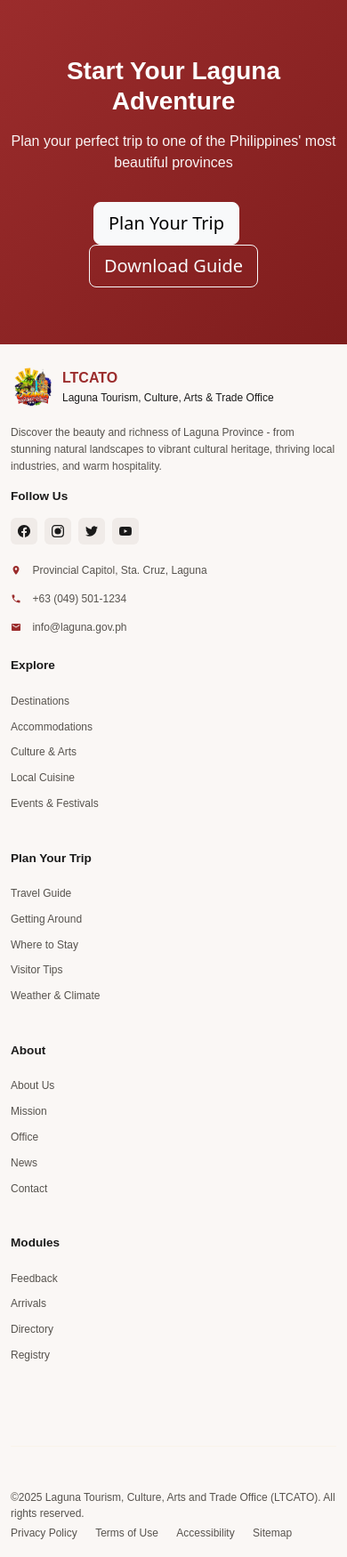
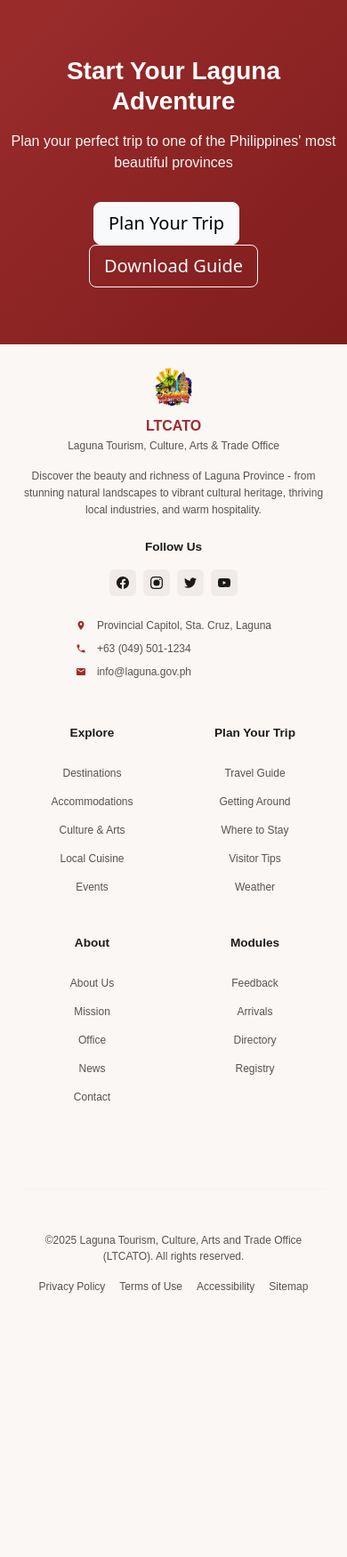
Before and after one commit to LTCATO/ltcato, a Flask app: page / in a window 390 px wide. Shown: the part 2668-4418 px from the top of the page at 89% size. After the commit the page ends 4121 px from the top, so only its background shows below. Run offline with Flask 3, Linux system fonts and the light colour scheme; some libraries are stand-ins or nearby versions.

Commit message:
Fix: Mobile Responsive

```diff
--- a/templates/include/footer.html
+++ b/templates/include/footer.html
@@ -1,42 +1,43 @@
-<footer class="footer" style="background-color: var(--primary); color: var(--primary-foreground); font-family: var(--font-sans); padding: 4rem 0 2rem 0;">
-  <div class="container-fluid">
+<footer class="footer" style="background-color: var(--background); color: var(--foreground); font-family: var(--font-sans); padding: 4rem 0 2rem 0;">
+  <div class="container-fluid px-4 px-xl-5">
     <!-- Main Footer Links -->
-    <div class="row">
+    <div class="row text-center text-lg-start">
+
       <!-- LTCATO Information -->
-      <div class="col-lg-5 col-md-6 mb-4">
+      <div class="col-lg-4 col-md-12 mb-5 mb-lg-0">
         <div class="footer-menu">
-          <div class="d-flex align-items-center mb-3">
-            <img src="{{ url_for('static', filename='images/ltcato-logo.png') }}" alt="LTCATO Logo" height="50" class="me-2">
+          <div class="d-flex flex-column flex-lg-row align-items-center justify-content-center justify-content-lg-start mb-3">
+            <img src="{{ url_for('static', filename='images/ltcato-logo.png') }}" alt="LTCATO Logo" height="50" class="mb-2 mb-lg-0 me-lg-3">
             <div>
               <h4 style="color: var(--primary); font-weight: 600; margin-bottom: 0.25rem;">LTCATO</h4>
-              <p style="font-size: 0.875rem; margin-bottom: 0;">Laguna Tourism, Culture, Arts & Trade Office</p>
+              <p style="font-size: 0.875rem; margin-bottom: 0; color: var(--muted-foreground);">Laguna Tourism, Culture, Arts & Trade Office</p>
             </div>
           </div>
 
-          <p style="color: var(--muted-foreground); line-height: 1.6; margin-bottom: 1rem;">
+          <p style="color: var(--muted-foreground); line-height: 1.6; margin-bottom: 1.5rem; max-width: 100%;">
             Discover the beauty and richness of Laguna Province - from stunning natural landscapes to vibrant cultural heritage, thriving local industries, and warm hospitality.
           </p>
 
           <!-- Social Media Links -->
-          <div class="social-links mb-3">
+          <div class="social-links mb-4">
             <h5 style="color: var(--foreground); font-weight: 600; font-size: 1rem; margin-bottom: 1rem;">Follow Us</h5>
-            <div class="d-flex gap-2">
-              <a href="#" class="btn" style="background-color: var(--muted); color: var(--foreground); width: 40px; height: 40px; padding: 0; display: flex; align-items: center; justify-content: center; border-radius: var(--radius); transition: all 0.3s ease;">
+            <div class="d-flex gap-2 justify-content-center justify-content-lg-start">
+              <a href="#" class="btn border-0" style="background-color: var(--muted); color: var(--foreground); width: 40px; height: 40px; padding: 0; display: flex; align-items: center; justify-content: center; border-radius: var(--radius); transition: all 0.3s ease;">
                 <svg width="18" height="18" viewBox="0 0 24 24" fill="currentColor">
                   <path d="M24 12.073c0-6.627-5.373-12-12-12s-12 5.373-12 12c0 5.99 4.388 10.954 10.125 11.854v-8.385H7.078v-3.47h3.047V9.43c0-3.007 1.792-4.669 4.533-4.669 1.312 0 2.686.235 2.686.235v2.953H15.83c-1.491 0-1.956.925-1.956 1.874v2.25h3.328l-.532 3.47h-2.796v8.385C19.612 23.027 24 18.062 24 12.073z"/>
                 </svg>
               </a>
-              <a href="#" class="btn" style="background-color: var(--muted); color: var(--foreground); width: 40px; height: 40px; padding: 0; display: flex; align-items: center; justify-content: center; border-radius: var(--radius); transition: all 0.3s ease;">
+              <a href="#" class="btn border-0" style="background-color: var(--muted); color: var(--foreground); width: 40px; height: 40px; padding: 0; display: flex; align-items: center; justify-content: center; border-radius: var(--radius); transition: all 0.3s ease;">
                 <svg width="18" height="18" viewBox="0 0 24 24" fill="currentColor">
                   <path d="M12 2.163c3.204 0 3.584.012 4.85.07 3.252.148 4.771 1.691 4.919 4.919.058 1.265.069 1.645.069 4.849 0 3.205-.012 3.584-.069 4.849-.149 3.225-1.664 4.771-4.919 4.919-1.266.058-1.644.07-4.85.07-3.204 0-3.584-.012-4.849-.07-3.26-.149-4.771-1.699-4.919-4.92-.058-1.265-.07-1.644-.07-4.849 0-3.204.013-3.583.07-4.849.149-3.227 1.664-4.771 4.919-4.919 1.266-.057 1.645-.069 4.849-.069zm0-2.163c-3.259 0-3.667.014-4.947.072-4.358.2-6.78 2.618-6.98 6.98-.059 1.281-.073 1.689-.073 4.948 0 3.259.014 3.668.072 4.948.2 4.358 2.618 6.78 6.98 6.98 1.281.058 1.689.072 4.948.072 3.259 0 3.668-.014 4.948-.072 4.354-.2 6.782-2.618 6.979-6.98.059-1.28.073-1.689.073-4.948 0-3.259-.014-3.667-.072-4.947-.196-4.354-2.617-6.78-6.979-6.98-1.281-.059-1.69-.073-4.949-.073zM5.838 12a6.162 6.162 0 1 1 12.324 0 6.162 6.162 0 0 1-12.324 0zM12 16a4 4 0 1 1 0-8 4 4 0 0 1 0 8zm4.965-10.405a1.44 1.44 0 1 1 2.881.001 1.44 1.44 0 0 1-2.881-.001z"/>
                 </svg>
               </a>
-              <a href="#" class="btn" style="background-color: var(--muted); color: var(--foreground); width: 40px; height: 40px; padding: 0; display: flex; align-items: center; justify-content: center; border-radius: var(--radius); transition: all 0.3s ease;">
+              <a href="#" class="btn border-0" style="background-color: var(--muted); color: var(--foreground); width: 40px; height: 40px; padding: 0; display: flex; align-items: center; justify-content: center; border-radius: var(--radius); transition: all 0.3s ease;">
                 <svg width="18" height="18" viewBox="0 0 24 24" fill="currentColor">
                   <path d="M23.953 4.57a10 10 0 01-2.825.775 4.958 4.958 0 002.163-2.723c-.951.555-2.005.959-3.127 1.184a4.92 4.92 0 00-8.384 4.482C7.69 8.095 4.067 6.13 1.64 3.162a4.822 4.822 0 00-.666 2.475c0 1.71.87 3.213 2.188 4.096a4.904 4.904 0 01-2.228-.616v.06a4.923 4.923 0 003.946 4.827 4.996 4.996 0 01-2.212.085 4.936 4.936 0 004.604 3.417 9.867 9.867 0 01-6.102 2.105c-.39 0-.779-.023-1.17-.067a13.995 13.995 0 007.557 2.209c9.053 0 13.998-7.496 13.998-13.985 0-.21 0-.42-.015-.63A9.935 9.935 0 0024 4.59z"/>
                 </svg>
               </a>
-              <a href="#" class="btn" style="background-color: var(--muted); color: var(--foreground); width: 40px; height: 40px; padding: 0; display: flex; align-items: center; justify-content: center; border-radius: var(--radius); transition: all 0.3s ease;">
+              <a href="#" class="btn border-0" style="background-color: var(--muted); color: var(--foreground); width: 40px; height: 40px; padding: 0; display: flex; align-items: center; justify-content: center; border-radius: var(--radius); transition: all 0.3s ease;">
                 <svg width="18" height="18" viewBox="0 0 24 24" fill="currentColor">
                   <path d="M23.498 6.186a3.016 3.016 0 0 0-2.122-2.136C19.505 3.545 12 3.545 12 3.545s-7.505 0-9.377.505A3.017 3.017 0 0 0 .502 6.186C0 8.07 0 12 0 12s0 3.93.502 5.814a3.016 3.016 0 0 0 2.122 2.136c1.871.505 9.376.505 9.376.505s7.505 0 9.377-.505a3.015 3.015 0 0 0 2.122-2.136C24 15.93 24 12 24 12s0-3.93-.502-5.814zM9.545 15.568V8.432L15.818 12l-6.273 3.568z"/>
                 </svg>
@@ -45,21 +46,21 @@
           </div>
 
           <!-- Contact Info -->
-          <div class="contact-info">
-            <div style="margin-bottom: 0.5rem;">
-              <svg width="16" height="16" viewBox="0 0 24 24" fill="var(--primary)" style="display: inline-block; margin-right: 0.5rem;">
+          <div class="contact-info d-inline-block text-start">
+            <div style="margin-bottom: 0.5rem; display: flex; align-items: center;">
+              <svg width="16" height="16" viewBox="0 0 24 24" fill="var(--primary)" style="margin-right: 0.75rem;">
                 <path d="M12 2C8.13 2 5 5.13 5 9c0 5.25 7 13 7 13s7-7.75 7-13c0-3.87-3.13-7-7-7zm0 9.5c-1.38 0-2.5-1.12-2.5-2.5s1.12-2.5 2.5-2.5 2.5 1.12 2.5 2.5-1.12 2.5-2.5 2.5z"/>
               </svg>
               <span style="color: var(--muted-foreground); font-size: 0.875rem;">Provincial Capitol, Sta. Cruz, Laguna</span>
             </div>
-            <div style="margin-bottom: 0.5rem;">
-              <svg width="16" height="16" viewBox="0 0 24 24" fill="var(--primary)" style="display: inline-block; margin-right: 0.5rem;">
+            <div style="margin-bottom: 0.5rem; display: flex; align-items: center;">
+              <svg width="16" height="16" viewBox="0 0 24 24" fill="var(--primary)" style="margin-right: 0.75rem;">
                 <path d="M6.62 10.79c1.44 2.83 3.76 5.14 6.59 6.59l2.2-2.2c.27-.27.67-.36 1.02-.24 1.12.37 2.33.57 3.57.57.55 0 1 .45 1 1V20c0 .55-.45 1-1 1-9.39 0-17-7.61-17-17 0-.55.45-1 1-1h3.5c.55 0 1 .45 1 1 0 1.25.2 2.45.57 3.57.11.35.03.74-.25 1.02l-2.2 2.2z"/>
               </svg>
               <span style="color: var(--muted-foreground); font-size: 0.875rem;">+63 (049) 501-1234</span>
             </div>
-            <div>
-              <svg width="16" height="16" viewBox="0 0 24 24" fill="var(--primary)" style="display: inline-block; margin-right: 0.5rem;">
+            <div style="display: flex; align-items: center;">
+              <svg width="16" height="16" viewBox="0 0 24 24" fill="var(--primary)" style="margin-right: 0.75rem;">
                 <path d="M20 4H4c-1.1 0-1.99.9-1.99 2L2 18c0 1.1.9 2 2 2h16c1.1 0 2-.9 2-2V6c0-1.1-.9-2-2-2zm0 4l-8 5-8-5V6l8 5 8-5v2z"/>
               </svg>
               <span style="color: var(--muted-foreground); font-size: 0.875rem;">info@laguna.gov.ph</span>
@@ -69,38 +70,38 @@
       </div>
 
       <!-- Explore -->
-      <div class="col-lg-2 col-md-6 mb-4">
+      <div class="col-lg-2 col-md-3 col-6 mb-4">
         <div class="footer-menu">
-          <h5 style="color: var(--foreground); font-weight: 600; font-size: 1rem; margin-bottom: 1rem;">Explore</h5>
-          <ul class="list-unstyled" style="line-height: 1.8;">
+          <h5 style="color: var(--foreground); font-weight: 600; font-size: 1rem; margin-bottom: 1.25rem;">Explore</h5>
+          <ul class="list-unstyled" style="line-height: 2;">
             <li><a href="/destinations" style="color: var(--muted-foreground); text-decoration: none; transition: color 0.3s ease;">Destinations</a></li>
             <li><a href="/accommodations" style="color: var(--muted-foreground); text-decoration: none; transition: color 0.3s ease;">Accommodations</a></li>
             <li><a href="/culture-arts" style="color: var(--muted-foreground); text-decoration: none; transition: color 0.3s ease;">Culture & Arts</a></li>
             <li><a href="/local-cuisine" style="color: var(--muted-foreground); text-decoration: none; transition: color 0.3s ease;">Local Cuisine</a></li>
-            <li><a href="/events-festivals" style="color: var(--muted-foreground); text-decoration: none; transition: color 0.3s ease;">Events & Festivals</a></li>
+            <li><a href="/events-festivals" style="color: var(--muted-foreground); text-decoration: none; transition: color 0.3s ease;">Events</a></li>
           </ul>
         </div>
       </div>
 
       <!-- Plan Your Trip -->
-      <div class="col-lg-2 col-md-6 mb-4">
+      <div class="col-lg-2 col-md-3 col-6 mb-4">
         <div class="footer-menu">
-          <h5 style="color: var(--foreground); font-weight: 600; font-size: 1rem; margin-bottom: 1rem;">Plan Your Trip</h5>
-          <ul class="list-unstyled" style="line-height: 1.8;">
+          <h5 style="color: var(--foreground); font-weight: 600; font-size: 1rem; margin-bottom: 1.25rem;">Plan Your Trip</h5>
+          <ul class="list-unstyled" style="line-height: 2;">
             <li><a href="/travel-guide" style="color: var(--muted-foreground); text-decoration: none; transition: color 0.3s ease;">Travel Guide</a></li>
             <li><a href="/getting-around" style="color: var(--muted-foreground); text-decoration: none; transition: color 0.3s ease;">Getting Around</a></li>
             <li><a href="/where-to-stay" style="color: var(--muted-foreground); text-decoration: none; transition: color 0.3s ease;">Where to Stay</a></li>
             <li><a href="/visitor-tips" style="color: var(--muted-foreground); text-decoration: none; transition: color 0.3s ease;">Visitor Tips</a></li>
-            <li><a href="/weather-climate" style="color: var(--muted-foreground); text-decoration: none; transition: color 0.3s ease;">Weather & Climate</a></li>
+            <li><a href="/weather-climate" style="color: var(--muted-foreground); text-decoration: none; transition: color 0.3s ease;">Weather</a></li>
           </ul>
         </div>
       </div>
 
       <!-- About LTCATO -->
-      <div class="col-lg-1 col-md-6 mb-4">
+      <div class="col-lg-2 col-md-3 col-6 mb-4">
         <div class="footer-menu">
-          <h5 style="color: var(--foreground); font-weight: 600; font-size: 1rem; margin-bottom: 1rem;">About</h5>
-          <ul class="list-unstyled" style="line-height: 1.8;">
+          <h5 style="color: var(--foreground); font-weight: 600; font-size: 1rem; margin-bottom: 1.25rem;">About</h5>
+          <ul class="list-unstyled" style="line-height: 2;">
             <li><a href="/about-us" style="color: var(--muted-foreground); text-decoration: none; transition: color 0.3s ease;">About Us</a></li>
             <li><a href="/mission-vision" style="color: var(--muted-foreground); text-decoration: none; transition: color 0.3s ease;">Mission</a></li>
             <li><a href="/tourism-office" style="color: var(--muted-foreground); text-decoration: none; transition: color 0.3s ease;">Office</a></li>
@@ -111,10 +112,10 @@
       </div>
 
       <!-- Platform Modules -->
-      <div class="col-lg-2 col-md-6 mb-4">
+      <div class="col-lg-2 col-md-3 col-6 mb-4">
         <div class="footer-menu">
-          <h5 style="color: var(--foreground); font-weight: 600; font-size: 1rem; margin-bottom: 1rem;">Modules</h5>
-          <ul class="list-unstyled" style="line-height: 1.8;">
+          <h5 style="color: var(--foreground); font-weight: 600; font-size: 1rem; margin-bottom: 1.25rem;">Modules</h5>
+          <ul class="list-unstyled" style="line-height: 2;">
             <li><a href="/feedback-system" style="color: var(--muted-foreground); text-decoration: none; transition: color 0.3s ease;">Feedback</a></li>
             <li><a href="/arrivals-log" style="color: var(--muted-foreground); text-decoration: none; transition: color 0.3s ease;">Arrivals</a></li>
             <li><a href="/trade-directory" style="color: var(--muted-foreground); text-decoration: none; transition: color 0.3s ease;">Directory</a></li>
@@ -125,21 +126,22 @@
     </div>
 
     <!-- Bottom Footer -->
-    <hr style="border-color: var(--border); margin: 3rem 0; opacity: 0.3;">
+    <hr style="border-color: var(--border); margin: 3rem 0;">
 
-    <div class="row align-items-center">
-      <div class="col-md-6">
+    <div class="row align-items-center text-center text-md-start">
+      <div class="col-md-6 mb-3 mb-md-0">
         <p style="color: var(--muted-foreground); font-size: 0.875rem; margin-bottom: 0;">
           ©2025 Laguna Tourism, Culture, Arts and Trade Office (LTCATO). All rights reserved.
         </p>
       </div>
       <div class="col-md-6 text-md-end">
-        <div class="footer-links">
-          <a href="/privacy-policy" style="color: var(--muted-foreground); text-decoration: none; font-size: 0.875rem; margin-right: 1rem; transition: color 0.3s ease;">Privacy Policy</a>
-          <a href="/terms-use" style="color: var(--muted-foreground); text-decoration: none; font-size: 0.875rem; margin-right: 1rem; transition: color 0.3s ease;">Terms of Use</a>
-          <a href="/accessibility" style="color: var(--muted-foreground); text-decoration: none; font-size: 0.875rem; margin-right: 1rem; transition: color 0.3s ease;">Accessibility</a>
+        <div class="footer-links d-flex flex-wrap justify-content-center justify-content-md-end gap-3">
+          <a href="/privacy-policy" style="color: var(--muted-foreground); text-decoration: none; font-size: 0.875rem; transition: color 0.3s ease;">Privacy Policy</a>
+          <a href="/terms-use" style="color: var(--muted-foreground); text-decoration: none; font-size: 0.875rem; transition: color 0.3s ease;">Terms of Use</a>
+          <a href="/accessibility" style="color: var(--muted-foreground); text-decoration: none; font-size: 0.875rem; transition: color 0.3s ease;">Accessibility</a>
           <a href="/sitemap" style="color: var(--muted-foreground); text-decoration: none; font-size: 0.875rem; transition: color 0.3s ease;">Sitemap</a>
         </div>
       </div>
     </div>
   </div>
+</footer>
```
